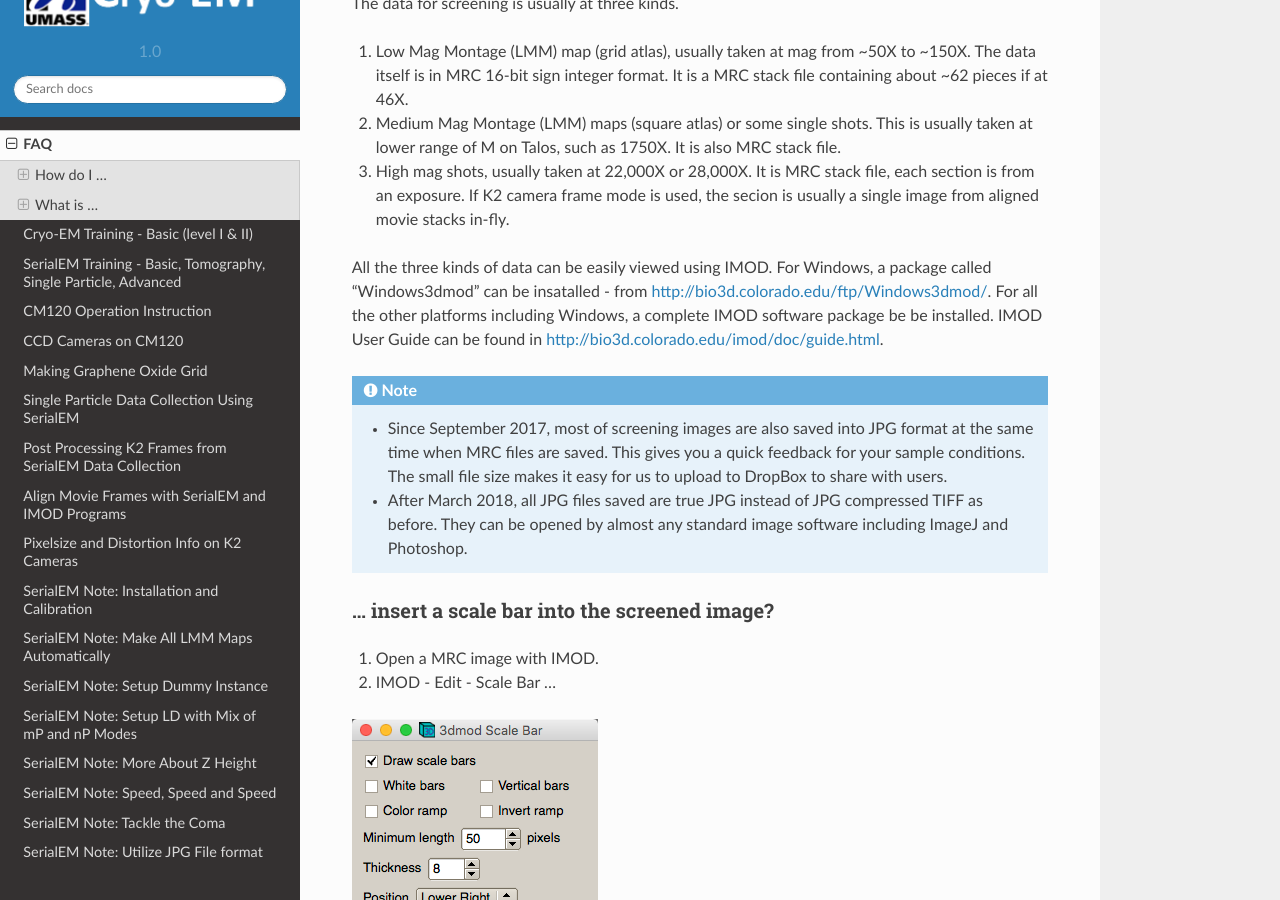
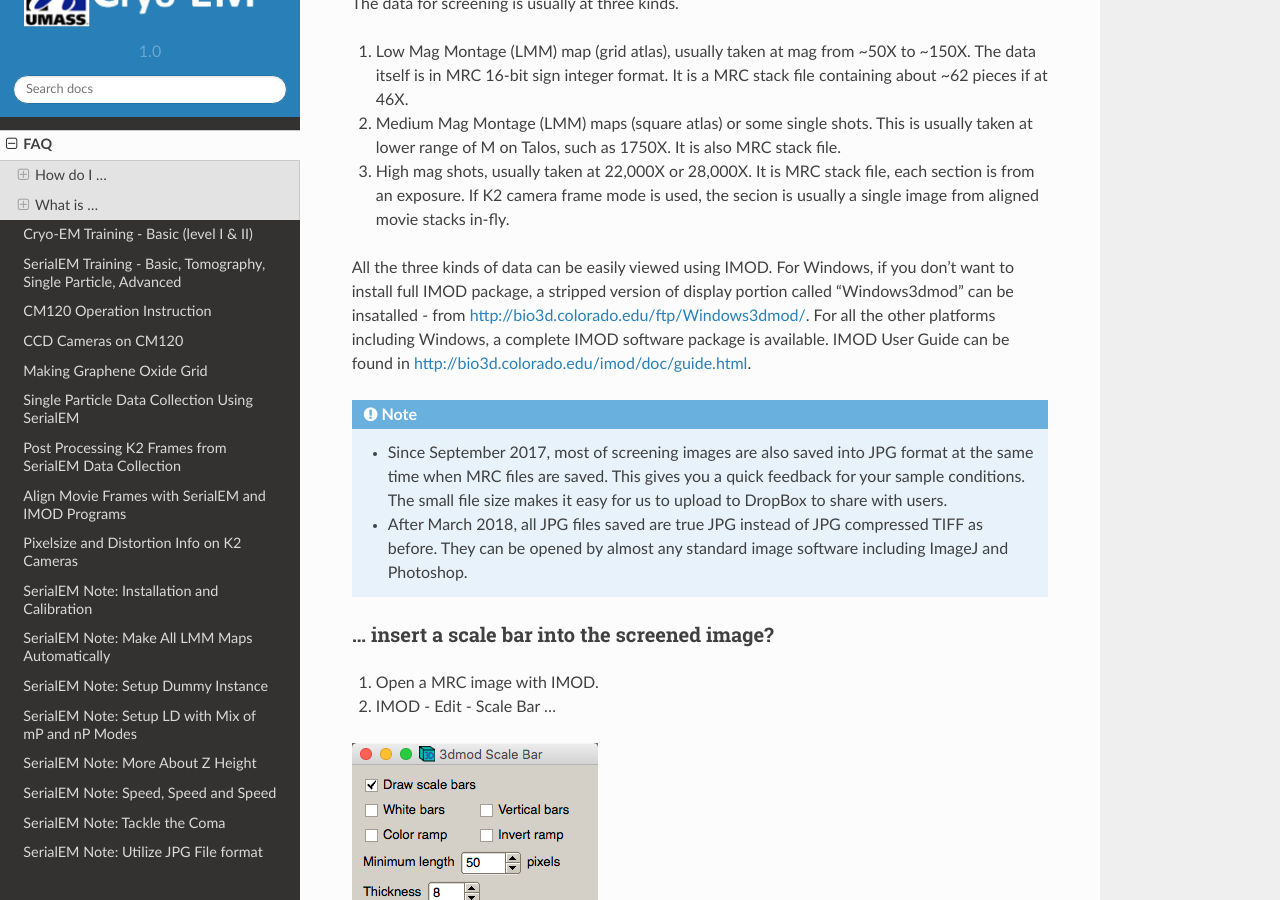
Before and after one commit to xuchen66/sphinx-emdocs, a Sphinx documentation site: the page built from source/cryo-em_faq.rst, in a window 1280 px wide and 900 px high, scrolled down 346 px. Built offline with Sphinx 7.4.7 and the Read the Docs theme 2.0.0, drawn with Linux system fonts in a browser that asks for light colours; pages that are not in the unit, such as notebooks, are missing from menus.

Commit message:
Update cryo-em_faq.rst

```diff
--- a/source/cryo-em_faq.rst
+++ b/source/cryo-em_faq.rst
@@ -22,7 +22,7 @@ The data for screening is usually at three kinds.
 
 3. High mag shots, usually taken at 22,000X or 28,000X. It is MRC stack file, each section is from an exposure. If K2 camera frame mode is used, the secion is usually a single image from aligned movie stacks in-fly.
 
-All the three kinds of data can be easily viewed using IMOD. For Windows, a package called "Windows3dmod" can be insatalled - from http://bio3d.colorado.edu/ftp/Windows3dmod/. For all the other platforms including Windows, a complete IMOD software package be be installed. IMOD User Guide can be found in http://bio3d.colorado.edu/imod/doc/guide.html.
+All the three kinds of data can be easily viewed using IMOD. For Windows, if you don't want to install full IMOD package, a stripped version of display portion called "Windows3dmod" can be insatalled - from http://bio3d.colorado.edu/ftp/Windows3dmod/. For all the other platforms including Windows, a complete IMOD software package is available. IMOD User Guide can be found in http://bio3d.colorado.edu/imod/doc/guide.html.
 
 .. Note::
 
```
